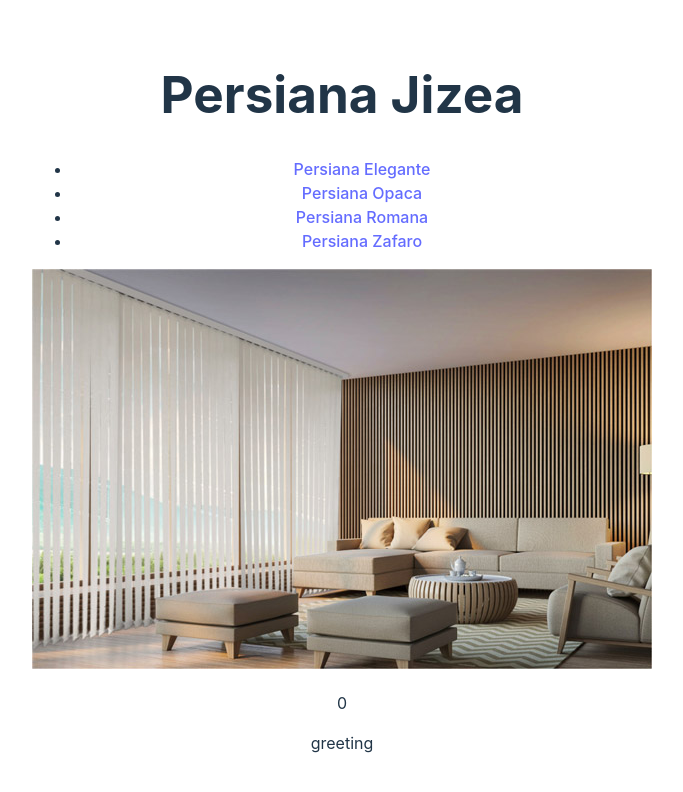
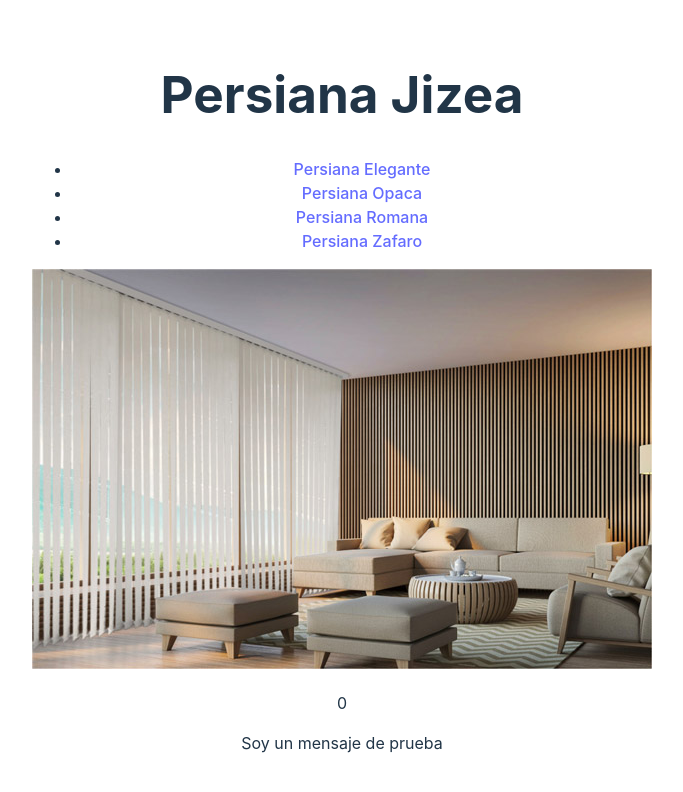
Before and after one commit to davidisea31/E-commerce, a React (Vite) app: page / in a window 1280 px wide. Shown: the top 792 px of the page, without its empty margins (298-981 px from the left). Built offline with nearby package versions, Linux system fonts and the light colour scheme.

Commit message:
Update ItemListContainer.jsx

```diff
--- a/src/components/ItemListContainer/ItemListContainer.jsx
+++ b/src/components/ItemListContainer/ItemListContainer.jsx
@@ -4,7 +4,7 @@ function ItemListContainer({ greeting }) {
     return (
         <div>
 
-            <p>greeting</p>
+            <p>{greeting}</p>
 
         </div>
     );
```
